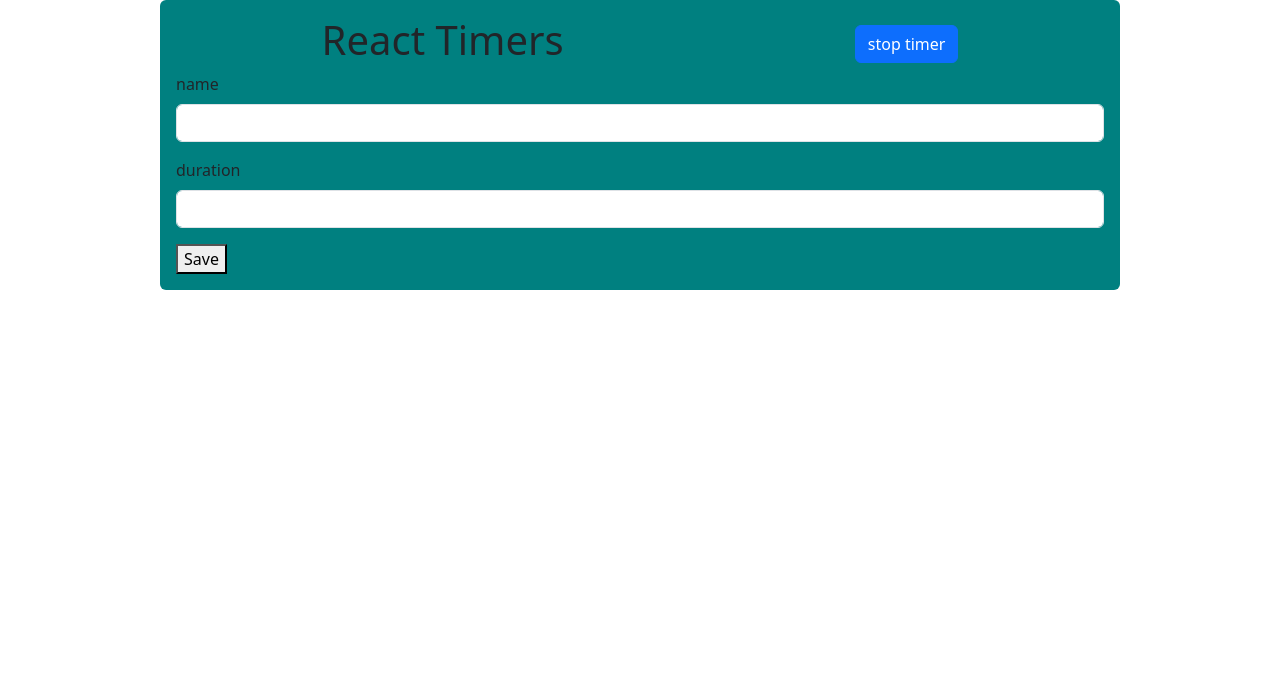
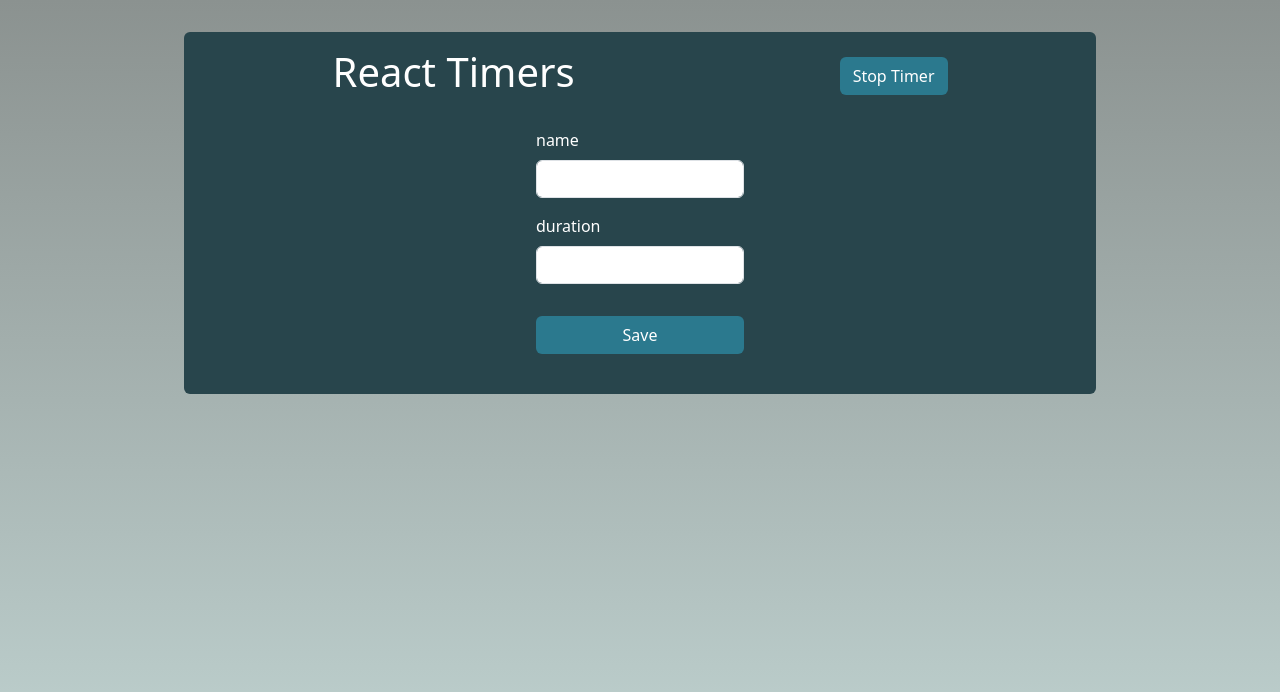
Before and after one commit to vida-khalili/Timers-typescript, a React (Vite) app: page / in a window 1280 px wide. Shown: the top 692 px of the page. Built offline with nearby package versions, Linux system fonts and the light colour scheme.

Commit message:
Setup Context API

```diff
--- a/src/App.tsx
+++ b/src/App.tsx
@@ -4,7 +4,7 @@ import Container from "./components/UI/Container/Container";
 import "./styles/app.css";
 function App() {
   return (
-    <Container className="app w-75 p-3 bg-teal-800 mx-auto rounded">
+    <Container className="app w-75 p-3 bg-green-800 mx-auto rounded ">
       <Header />
       <AddTimer />
     </Container>
--- a/src/components/AddTimer.tsx
+++ b/src/components/AddTimer.tsx
@@ -11,11 +11,13 @@ const AddTimer = () => {
     customForm.current?.clear();
   };
   return (
-    <Form onSave={handleSave} ref={customForm}>
-      <Input id="name" label="name" type="name" />
-      <Input id="duration" label="duration" type="number" />
-      <Button>Save</Button>
-    </Form>
+    <div className="p-4">
+      <Form onSave={handleSave} ref={customForm}>
+        <Input id="name" label="name" type="name" />
+        <Input id="duration" label="duration" type="number" />
+        <Button className="btn btn-green w-100 mt-3">Save</Button>
+      </Form>
+    </div>
   );
 };
 
--- a/src/components/Header.tsx
+++ b/src/components/Header.tsx
@@ -1,10 +1,18 @@
 import Button from "./UI/Button/Button";
+import { useTimerContext } from "../store/timers-context";
 
 const Header = () => {
+  const timerCtx = useTimerContext();
+
   return (
-    <header className="d-flex w-100 justify-content-around align-items-center ">
+    <header className="d-flex w-100 justify-content-around align-items-center text-white ">
       <h1>React Timers</h1>
-      <Button className="btn btn-primary">stop timer</Button>
+      <Button
+        className="btn btn-green text-capitalize"
+        onClick={timerCtx.isRunning ? timerCtx.stopTimer : timerCtx.startTimer}
+      >
+        {timerCtx.isRunning ? "stop" : "start"} timer
+      </Button>
     </header>
   );
 };
--- a/src/components/UI/Form/Form.tsx
+++ b/src/components/UI/Form/Form.tsx
@@ -35,7 +35,7 @@ const Form = forwardRef<FormHandle, FormProps>(
         onSubmit={handleSubmit}
         {...otherProps}
         ref={form}
-        className="mw-75"
+        className="w-25 mx-auto"
       >
         {children}
       </form>
--- a/src/components/UI/Input/Input.tsx
+++ b/src/components/UI/Input/Input.tsx
@@ -8,7 +8,7 @@ const Input = forwardRef<HTMLInputElement, InputProps>(
   ({ id, label, ...props }, ref) => {
     return (
       <div className="mb-3">
-        <label htmlFor={id} className="form-label">
+        <label htmlFor={id} className="form-label text-white">
           {label}
         </label>
         <input
--- a/src/main.tsx
+++ b/src/main.tsx
@@ -4,9 +4,12 @@ import "./styles/reset.css";
 import "./styles/typography.css";
 import "bootstrap/dist/css/bootstrap.min.css";
 import App from "./App.tsx";
+import TimerContextProvider from "./store/timers-context.tsx";
 
 ReactDOM.createRoot(document.getElementById("root")!).render(
   <React.StrictMode>
-    <App />
+    <TimerContextProvider>
+      <App />
+    </TimerContextProvider>
   </React.StrictMode>
 );
--- /dev/null
+++ b/src/store/timers-context.tsx
@@ -0,0 +1,89 @@
+import { type ReactNode, createContext, useContext, useReducer } from "react";
+
+type Timer = {
+  name: string;
+  duration: number;
+};
+
+type TimersState = {
+  isRunning: boolean;
+  timers: Timer[];
+};
+const initialState: TimersState = {
+  isRunning: true,
+  timers: [],
+};
+
+type TimersContextValue = TimersState & {
+  addTimer: (timerData: Timer) => void;
+  startTimer: () => void;
+  stopTimer: () => void;
+};
+const TimersContext = createContext<TimersContextValue | null>(null);
+
+export const useTimerContext = () => {
+  const timerCtx = useContext(TimersContext);
+  if (timerCtx === null) {
+    throw new Error("Error ! context is null");
+  }
+  return timerCtx;
+};
+
+type TimerContextProviderProps = {
+  children: ReactNode;
+};
+
+type AddTimerAction = {
+  type: "ADD_TIMER";
+  payload: Timer;
+};
+type StartTimersAction = {
+  type: "START_TIMERS";
+};
+type StopTimersAction = {
+  type: "STOP_TIMERS";
+};
+
+type Action = AddTimerAction | StartTimersAction | StopTimersAction;
+const timersReducer = (state: TimersState, action: Action): TimersState => {
+  if (action.type === "START_TIMERS") {
+    return { ...state, isRunning: true };
+  }
+  if (action.type === "STOP_TIMERS") {
+    return {
+      ...state,
+      isRunning: false,
+    };
+  }
+  if (action.type === "ADD_TIMER") {
+    return {
+      ...state,
+      timers: [
+        ...state.timers,
+        { name: action.payload.name, duration: action.payload.duration },
+      ],
+    };
+  }
+  return state;
+};
+const TimerContextProvider = ({ children }: TimerContextProviderProps) => {
+  const [timersState, dispatch] = useReducer(timersReducer, initialState);
+  const ctx: TimersContextValue = {
+    timers: timersState.timers,
+    isRunning: timersState.isRunning,
+    addTimer(timerData) {
+      dispatch({ type: "ADD_TIMER", payload: timerData });
+    },
+    startTimer() {
+      dispatch({ type: "START_TIMERS" });
+    },
+    stopTimer() {
+      dispatch({ type: "STOP_TIMERS" });
+    },
+  };
+  return (
+    <TimersContext.Provider value={ctx}>{children}</TimersContext.Provider>
+  );
+};
+
+export default TimerContextProvider;
--- a/src/styles/app.css
+++ b/src/styles/app.css
@@ -1,3 +1,27 @@
-.bg-teal-800 {
-  background-color: teal;
+:root {
+  --green-200: #a6e9d5;
+  --green-800: #28454c;
+  --green-700: #2b798e;
 }
+
+#root {
+  background: linear-gradient(#8b9290, #c1d4d2);
+  padding: 32px;
+}
+
+.bg-green-200 {
+  background-color: var(--green-200);
+}
+.bg-green-800 {
+  background-color: var(--green-800);
+}
+
+.btn-green {
+  background-color: var(--green-700);
+  color: white;
+}
+
+.btn-green:hover {
+  background-color: var(--green-200);
+  color: black;
+}
```
